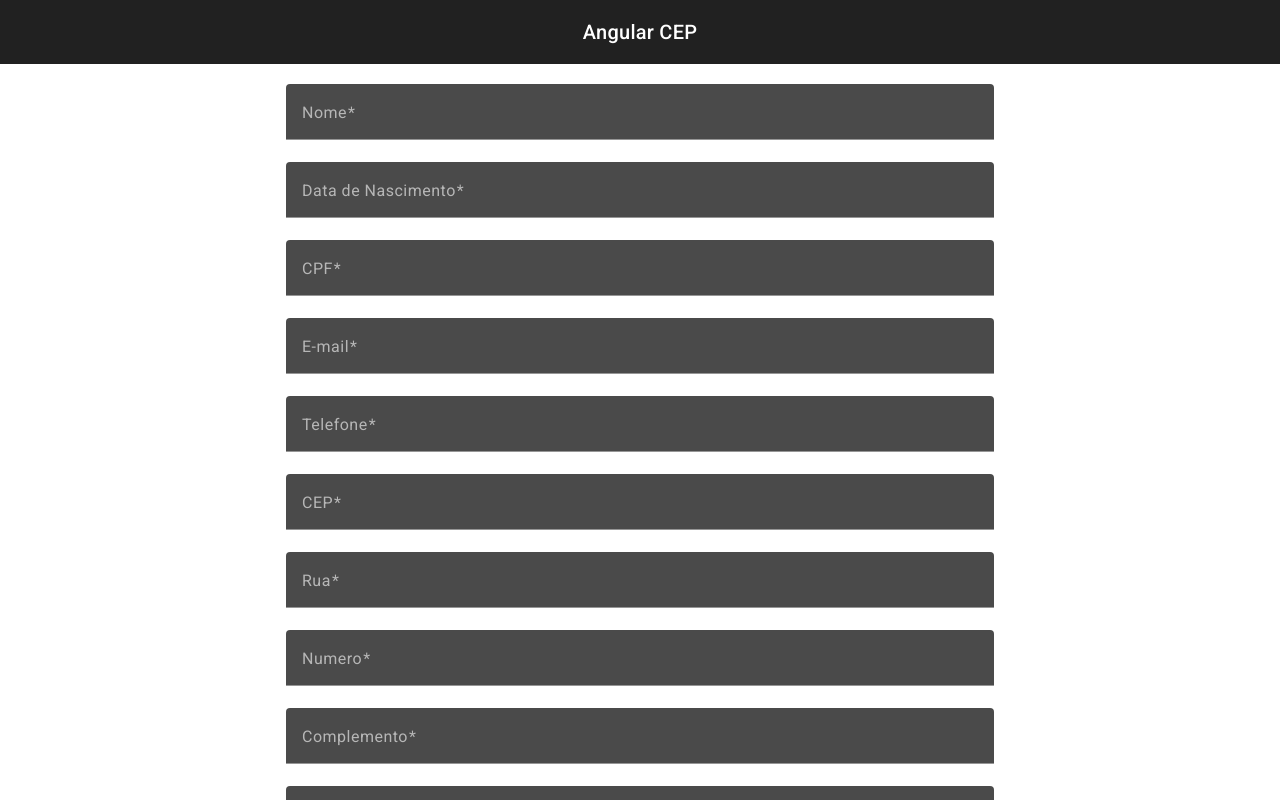
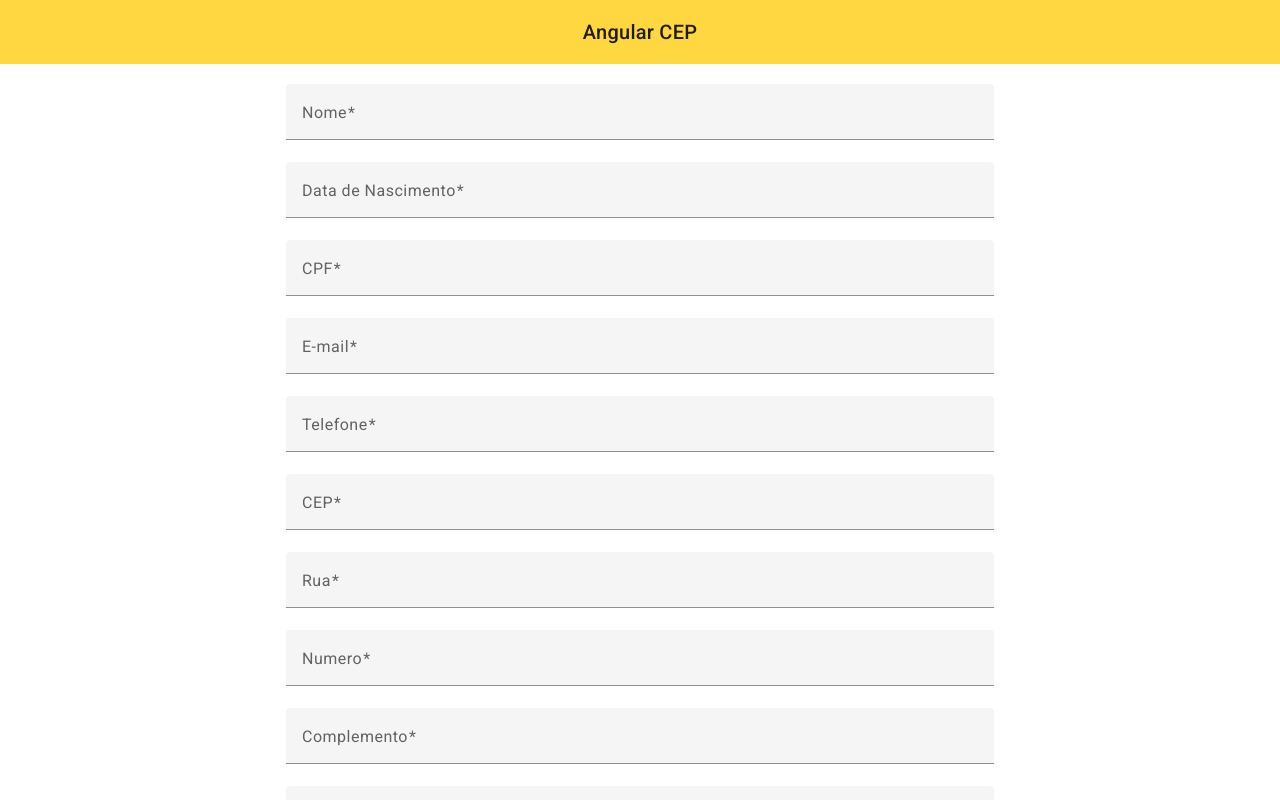
Before and after one commit to brenodsb/projeto-angular-cep, an Angular app: page / in a window 1280 px wide. Shown: the top 800 px of the page. Built offline with nearby package versions, Linux system fonts and the light colour scheme.

Commit message:
fix: altera tema material

```diff
--- a/angular.json
+++ b/angular.json
@@ -25,7 +25,7 @@
               "src/assets"
             ],
             "styles": [
-              "@angular/material/prebuilt-themes/purple-green.css",
+              "@angular/material/prebuilt-themes/deeppurple-amber.css",
               "src/styles.css"
             ],
             "scripts": [],
--- a/src/app/shared/components/header/header.component.html
+++ b/src/app/shared/components/header/header.component.html
@@ -1,4 +1,4 @@
-<mat-toolbar>
+<mat-toolbar color="accent">
     <div class="container">
         <div class="content-container">
             <div class="title">Angular CEP</div>
```
